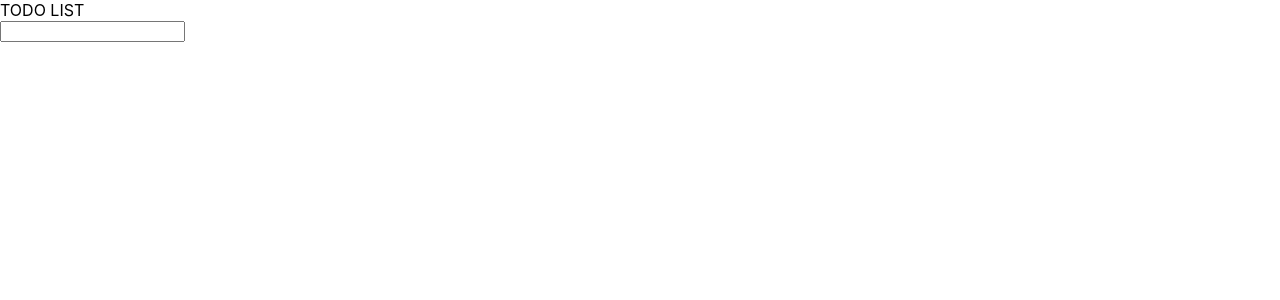
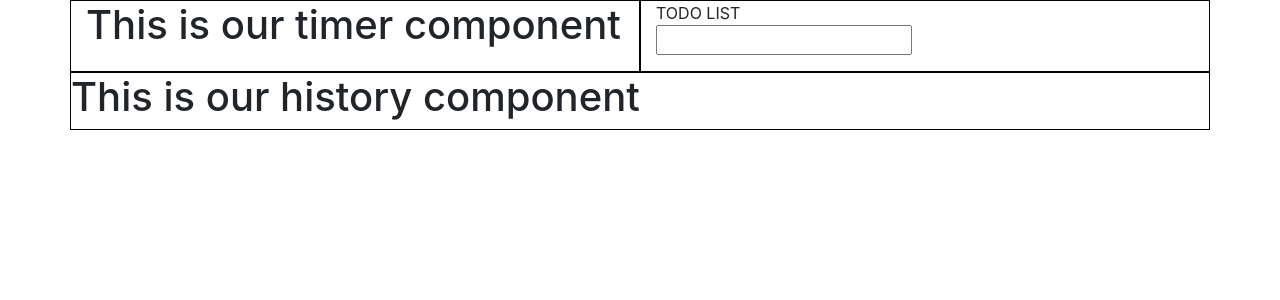
Before and after one commit to osotorrio/react-apps, a React (Create React App) app in the folder pomodoroapp/: page / in a window 1280 px wide. Shown: the top 300 px of the page. Built offline with nearby package versions, Linux system fonts and the light colour scheme.

Commit message:
Added boostrap library

```diff
--- a/pomodoroapp/package.json
+++ b/pomodoroapp/package.json
@@ -6,6 +6,7 @@
     "@testing-library/jest-dom": "^5.11.10",
     "@testing-library/react": "^11.2.6",
     "@testing-library/user-event": "^12.8.3",
+    "bootstrap": "^4.6.0",
     "react": "^17.0.2",
     "react-dom": "^17.0.2",
     "react-scripts": "4.0.3",
--- a/pomodoroapp/src/components/app/App.js
+++ b/pomodoroapp/src/components/app/App.js
@@ -2,8 +2,24 @@ import Todo from '../todo/todo';
 import './App.css';
 
 function App() {
+  const border = {
+    border: '1px solid black'
+  }
+
   return (
-    <Todo />
+    <div className="container">
+      <div className="row">
+        <div className="col-6" style={border}>
+          <h1>This is our timer component</h1>
+        </div>
+        <div className="col-6" style={border}>
+          <Todo />
+        </div>
+      </div>
+      <div className="row" style={border}>
+        <h1>This is our history component</h1>
+      </div>
+    </div>
   );
 }
 
--- a/pomodoroapp/src/index.js
+++ b/pomodoroapp/src/index.js
@@ -2,7 +2,9 @@ import React from 'react';
 import ReactDOM from 'react-dom';
 import App from './components/app/App';
 import './index.css';
+import 'bootstrap/dist/css/bootstrap.min.css'
 import reportWebVitals from './reportWebVitals';
+
 
 ReactDOM.render(
   <React.StrictMode>
```
Also changed, not shown: 1 other file (tests, documents, lock files or other folders).
